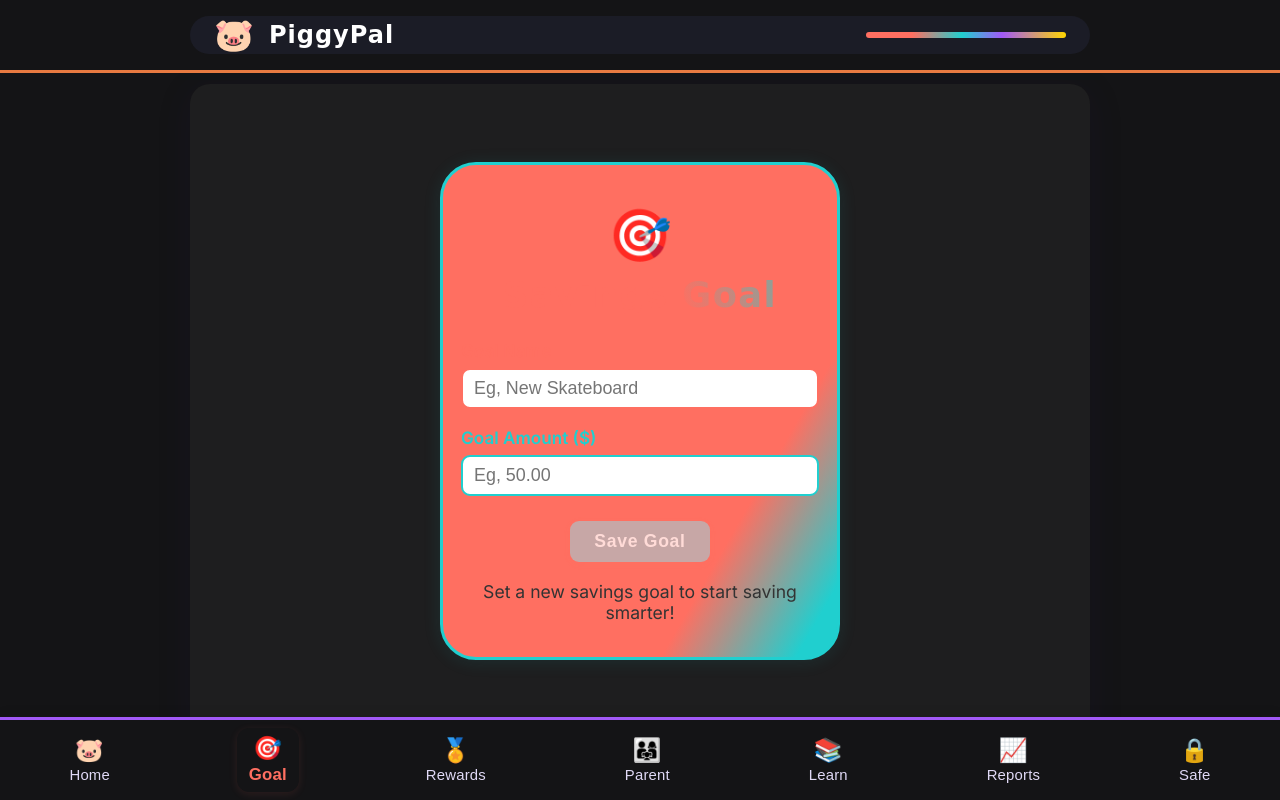
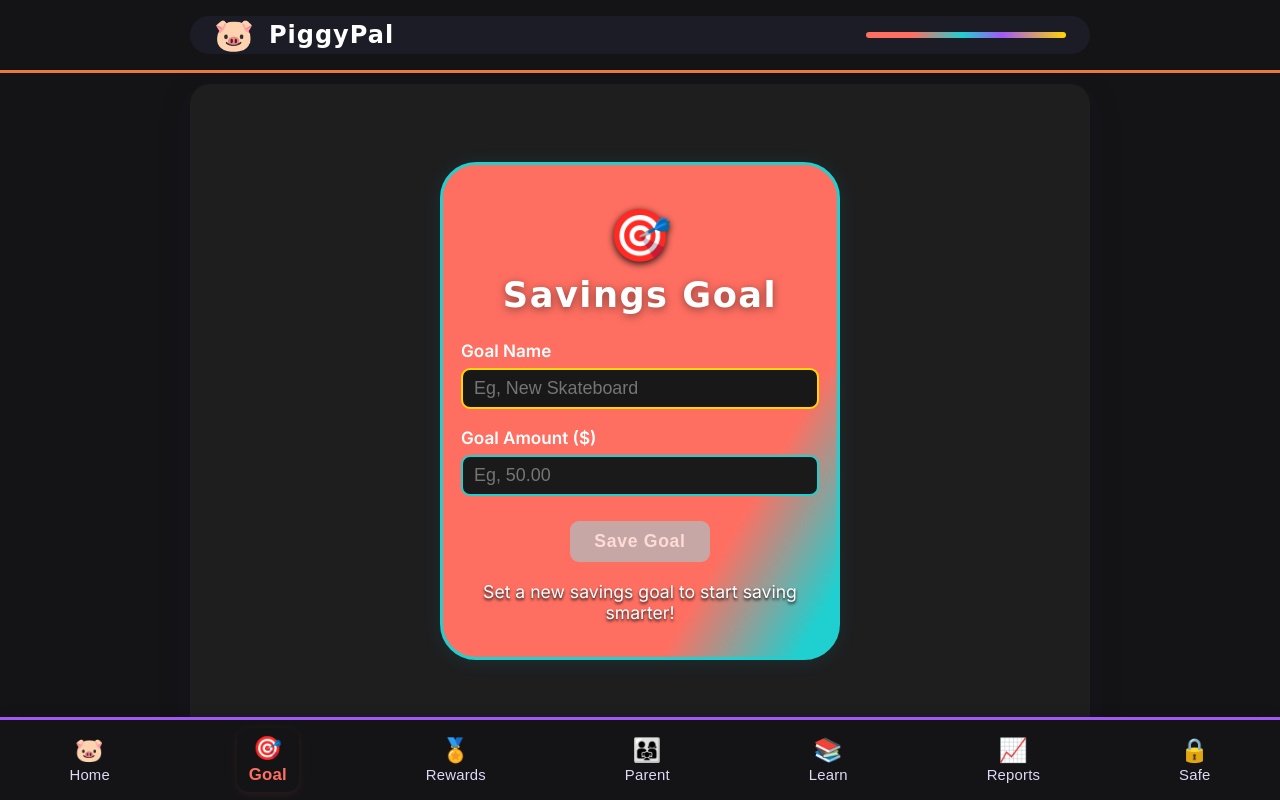
Before and after one commit to Workflow-Manager-admin/piggypal-26889-fd3a129f, a React (Create React App) app in the folder piggy_pal_frontend/: page / in a window 1280 px wide. Both pictures are taken after a click on the button "Goal". Built offline with nearby package versions, Linux system fonts and the light colour scheme; the HTML template or start-up script is replaced by a standard one.

Commit message:
Auto-commit: Changes as of 2025-05-31T06:56:23.112933+00:00

```diff
--- a/piggy_pal_frontend/src/components/RewardsGamification.js
+++ b/piggy_pal_frontend/src/components/RewardsGamification.js
@@ -94,15 +94,16 @@ function RewardsGamification() {
       <div style={{ fontSize: "3.2rem", marginBottom: 8 }}>🏅</div>
       <h2
         style={{
-          color: "#A259F7",
+          color: "#fff",
           fontFamily: "'Fredoka One','Comic Sans MS','Inter',sans-serif",
           fontWeight: 700,
-          background: "linear-gradient(70deg,#A259F7 60%,#FFD600 120%)",
-          WebkitBackgroundClip: "text",
-          WebkitTextFillColor: "transparent",
+          background: "unset",
+          WebkitBackgroundClip: "unset",
+          WebkitTextFillColor: "unset",
           fontSize: "2.2rem",
           margin: 0,
           letterSpacing: 1.5,
+          textShadow: "0 2px 9px #14141699"
         }}
       >
         Rewards & Gamification
--- a/piggy_pal_frontend/src/components/SavingsGoalForm.js
+++ b/piggy_pal_frontend/src/components/SavingsGoalForm.js
@@ -62,44 +62,46 @@ function SavingsGoalForm() {
         border: "3.5px solid #20CFCF",
       }}
     >
-      <div style={{ fontSize: "3.2rem", marginBottom: 8 }}>🎯</div>
+      <div style={{ fontSize: "3.2rem", marginBottom: 8, color: "#fff", textShadow: "0 1.5px 7px #141416" }}>🎯</div>
       <h2
         style={{
-          color: "#FF6F61",
+          color: "#fff",
           fontFamily: "'Fredoka One','Comic Sans MS','Inter',sans-serif",
           fontWeight: 700,
-          background: "linear-gradient(70deg,#FF6F61 60%,#20CFCF 115%)",
-          WebkitBackgroundClip: "text",
-          WebkitTextFillColor: "transparent",
+          background: "unset",
+          WebkitBackgroundClip: "unset",
+          WebkitTextFillColor: "unset",
           fontSize: "2.2rem",
           margin: 0,
           letterSpacing: 1.5,
+          textShadow: "0 2px 8px #14141680"
         }}
       >
         Savings Goal
       </h2>
       {/* Feedback or form content */}
       {saved && showDetails ? (
-        <div style={{ marginTop: 28, color: "#20CFCF", fontWeight: 800, fontSize: "1.7rem" }}>
+        <div style={{ marginTop: 28, color: "#fff", fontWeight: 800, fontSize: "1.7rem", textShadow: "0 2px 9px #16161660" }}>
           Goal Saved! 🎉
           <div
             style={{
               margin: "24px auto 14px auto",
               padding: "16px 10px",
               borderRadius: 17,
-              background: "#fff",
-              color: "#161616",
+              background: "#1A1A1A",
+              color: "#fff",
               fontWeight: 500,
-              fontSize: "1.12rem"
+              fontSize: "1.12rem",
+              boxShadow: "0 2px 9px #FFD60032"
             }}
           >
-            <span style={{ fontWeight: 700, color: "#FF6F61" }}>
+            <span style={{ fontWeight: 700, color: "#FFD600" }}>
               {goalName}
             </span>
             <span
               style={{
                 margin: "0 7px",
-                color: "#A259F7",
+                color: "#20CFCF",
                 fontWeight: 700,
                 fontSize: "1.05em"
               }}
@@ -142,7 +144,7 @@ function SavingsGoalForm() {
               style={{
                 display: "block",
                 fontWeight: 600,
-                color: "#FF6F61",
+                color: "#fff",
                 fontSize: "1.07rem",
                 marginBottom: 7,
                 textAlign: "left",
@@ -159,12 +161,14 @@ function SavingsGoalForm() {
               placeholder="Eg, New Skateboard"
               style={{
                 width: "100%",
-                border: "2px solid #FF6F61",
+                border: "2px solid #FFD600",
                 borderRadius: 9,
                 fontSize: "1.12rem",
                 padding: "8px 11px",
                 outline: "none",
                 fontWeight: 500,
+                background: "#181818",
+                color: "#fff"
               }}
               required
               autoFocus
@@ -176,7 +180,7 @@ function SavingsGoalForm() {
               style={{
                 display: "block",
                 fontWeight: 600,
-                color: "#20CFCF",
+                color: "#fff",
                 fontSize: "1.07rem",
                 marginBottom: 7,
                 textAlign: "left",
@@ -200,6 +204,8 @@ function SavingsGoalForm() {
                 padding: "8px 11px",
                 outline: "none",
                 fontWeight: 500,
+                background: "#1A1A1A",
+                color: "#fff"
               }}
               required
             />
@@ -247,9 +253,10 @@ function SavingsGoalForm() {
         <div
           style={{
             marginTop: 19,
-            color: "#333",
+            color: "#fff",
             fontWeight: 400,
             fontSize: "1.10rem",
+            textShadow: "0 1.5px 3px #141416"
           }}
         >
           Set a new savings goal to start saving smarter!
@@ -258,7 +265,7 @@ function SavingsGoalForm() {
       {/* Minimal error message */}
       {!saved && (goalName.trim() || goalAmount.trim()) &&
         (!goalName.trim() || !goalAmount.trim() || isNaN(parseFloat(goalAmount))) && (
-        <div style={{ color: "#A259F7", fontWeight: 500, fontSize: "1.01rem", marginTop: 12 }}>
+        <div style={{ color: "#FFD600", fontWeight: 700, fontSize: "1.01rem", marginTop: 12, textShadow: "0 1.5px 2.5px #141416" }}>
           Please enter a goal name and a valid amount.
         </div>
       )}
```
Also changed, not shown: 2 other files (tests, documents, lock files or other folders).
